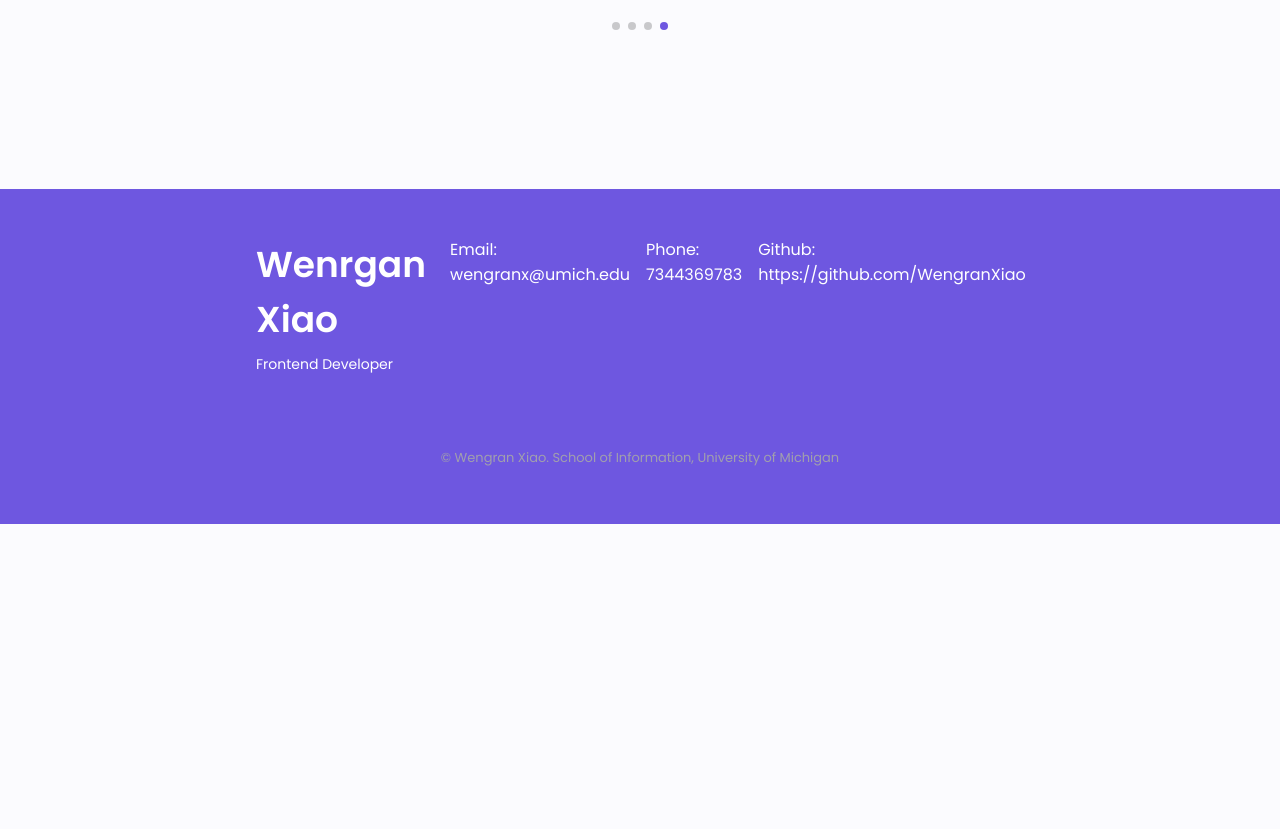
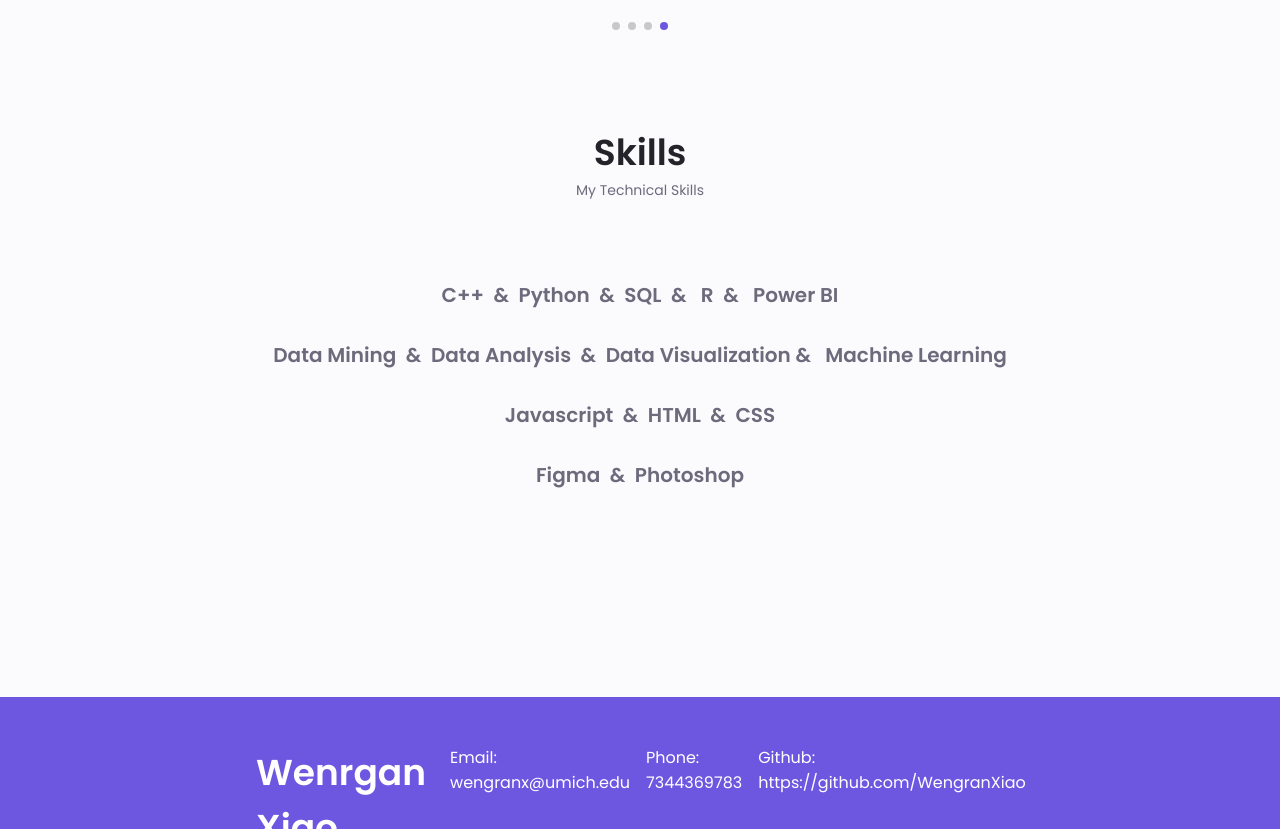
Before and after one commit to WengranXiao/website_frontend, a plain HTML site: page index.html in a window 1280 px wide. Shown: the part 1458-2287 px from the top of the page. Before the commit the page ends 1982 px from the top, so only its background shows below. Drawn offline with nearby package versions, Linux system fonts and the light colour scheme.

Commit message:
Update index.html

```diff
--- a/index.html
+++ b/index.html
@@ -215,6 +215,20 @@
       </div>
     </section>
 
+
+
+    <!-- Skills -->
+    <section class="skills section" id="skills">
+      <h1 class="section_title">Skills</h1>
+      <span class="section_subtitle">My Technical Skills</span>
+      <p class="skills_title">C++ &nbsp;& &nbsp;Python &nbsp;& &nbsp;SQL &nbsp;& &nbsp; R &nbsp;& &nbsp; Power BI</p>
+      <p class="skills_title">Data Mining &nbsp;& &nbsp;Data Analysis &nbsp;& &nbsp;Data Visualization&nbsp;& &nbsp; Machine Learning</p>
+      <p class="skills_title">Javascript &nbsp;& &nbsp;HTML &nbsp;& &nbsp;CSS</p>
+      <p class="skills_title">Figma &nbsp;& &nbsp;Photoshop</p>
+    </section>
+
+
+
     <!-- Contact Me -->
     <section class="contact section" id="contact">
 
```
